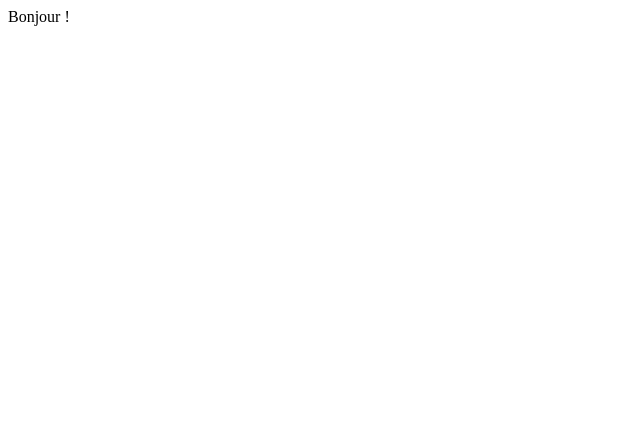
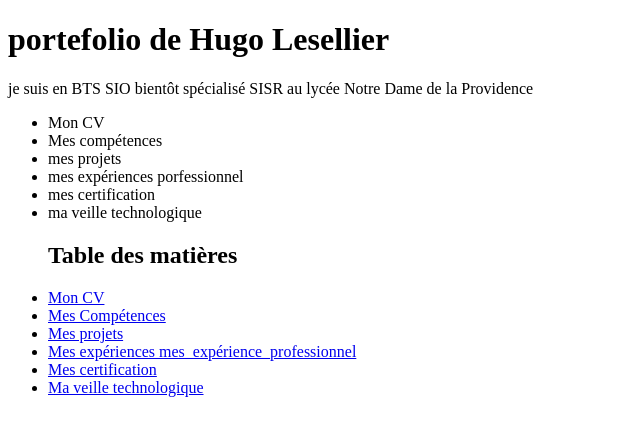
Before and after one commit to HugoLesellier/tp-git, a plain HTML site: page index.html in a window 1280 px wide. Shown: the whole page, without its empty margins (0-640 px from the left). Drawn offline with Linux system fonts and the light colour scheme.

Commit message:
création du menu

```diff
--- a/index.html
+++ b/index.html
@@ -6,7 +6,26 @@
     <title>Mon portefolio</title>
 </head>
 <body>
-    Bonjour !
+    <h1>portefolio de Hugo Lesellier</h1>
+    <p> je suis en BTS SIO bientôt spécialisé SISR au lycée Notre Dame de la Providence </p>
 
+    <ul>
+        <li> Mon CV</li>
+        <li> Mes compétences</li>
+        <li> mes projets </li>
+        <li> mes expériences porfessionnel</li>
+        <li> mes certification</li>
+        <li> ma veille technologique</li>
+
+    <h2>Table des matières</h2>
+
+
+        <li><a href="mon_cv.html">Mon CV</a></li>
+        <li><a href="mes_compétences.html">Mes Compétences</a></li>
+        <li><a href="mes_projets.html">Mes projets </a></li>
+        <li><a href="mes_expérience_professionnel.html">Mes expériences mes_expérience_professionnel</a></li>
+        <li><a href="mes_certification.html">Mes certification</a></li>
+        <li><a href="ma_veille_technologique.html">Ma veille technologique</a></li>
+    </ul>
 </body>
 </html>
```
Also changed, not shown: ma_veille_technologique.html (added, +12 -0 lines), mes_certification.html (added, +11 -0 lines), mes_compétences.html (added, +11 -0 lines), mes_expérience_professionnel.html (added, +11 -0 lines), mes_projets.html (added, +11 -0 lines), mon_cv.html (added, +11 -0 lines).
